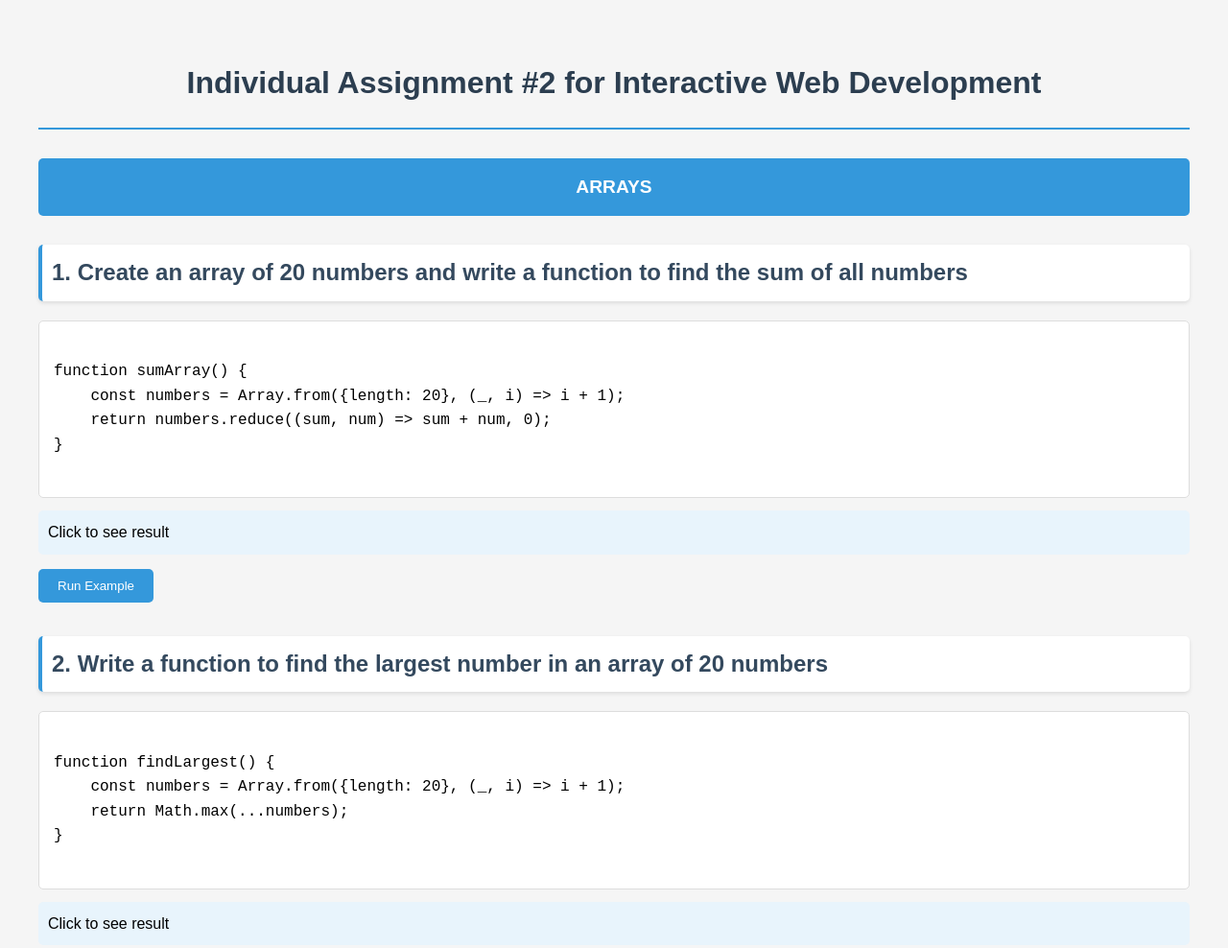
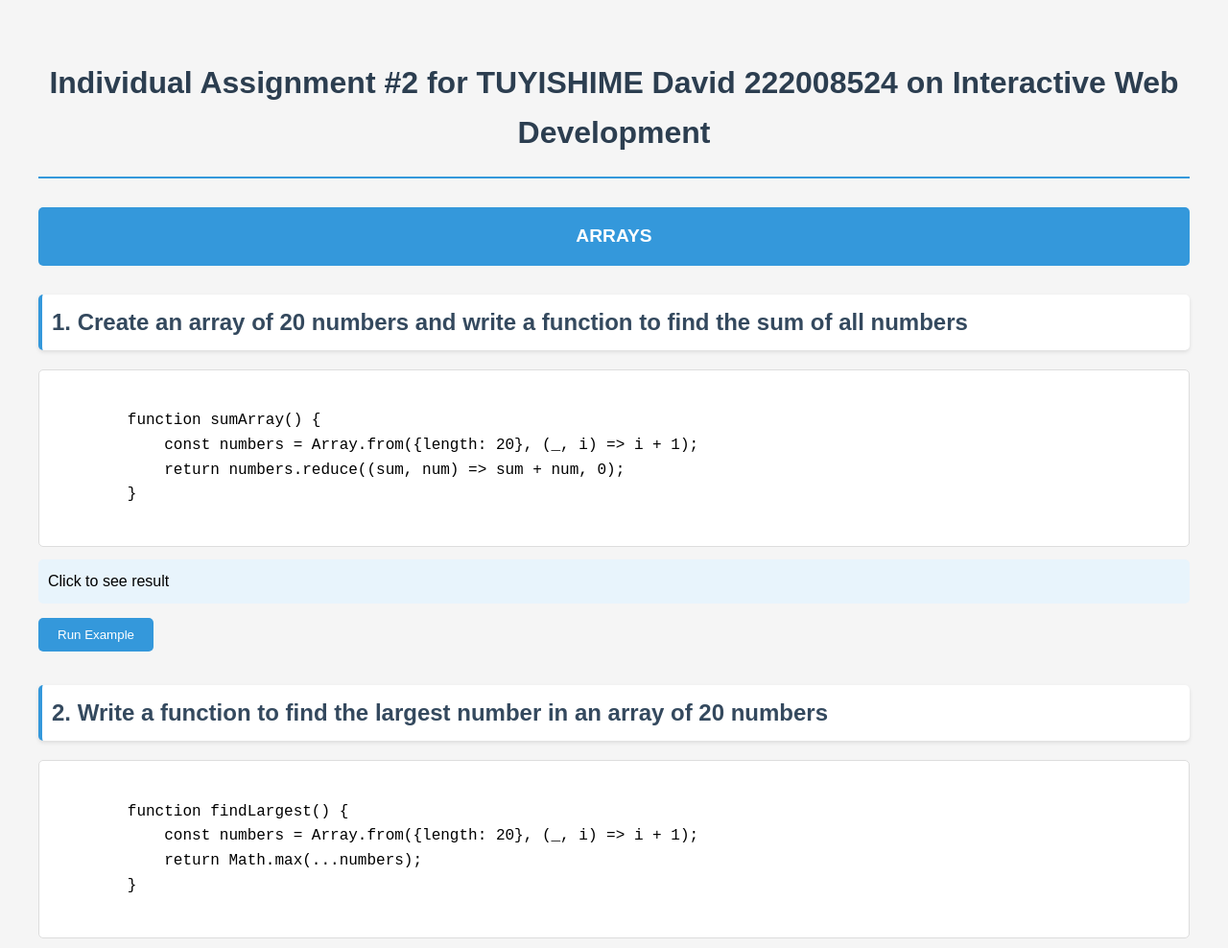
Before and after one commit to ProgrammerDATCH/Class---Web-Design-2, a plain HTML site: page index.html in a window 1280 px wide. Shown: the top 988 px of the page at 96% size. Drawn offline with Linux system fonts and the light colour scheme.

Commit message:
added names

```diff
--- a/index.html
+++ b/index.html
@@ -81,7 +81,7 @@
 </head>
 
 <body>
-    <h1>Individual Assignment #2 for Interactive Web Development</h1>
+    <h1>Individual Assignment #2 for TUYISHIME David 222008524 on Interactive Web Development</h1>
 
     <div class="section-header">ARRAYS</div>
 
```
Lines whose indentation alone changed are shown as unchanged.
